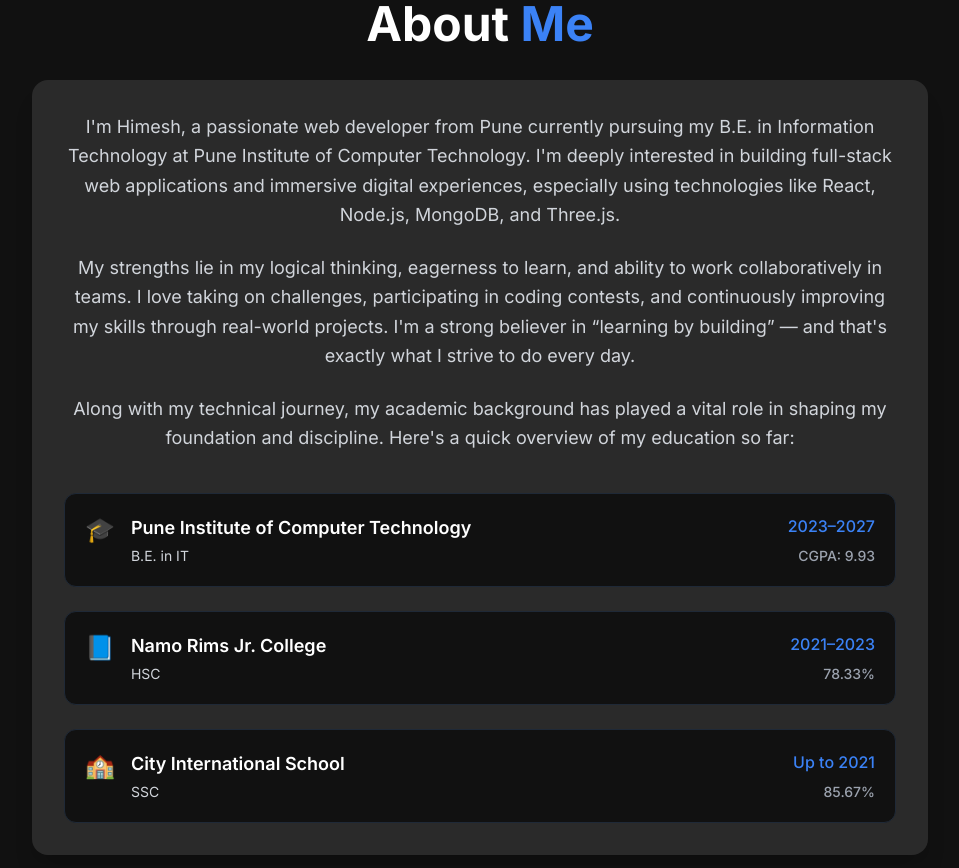
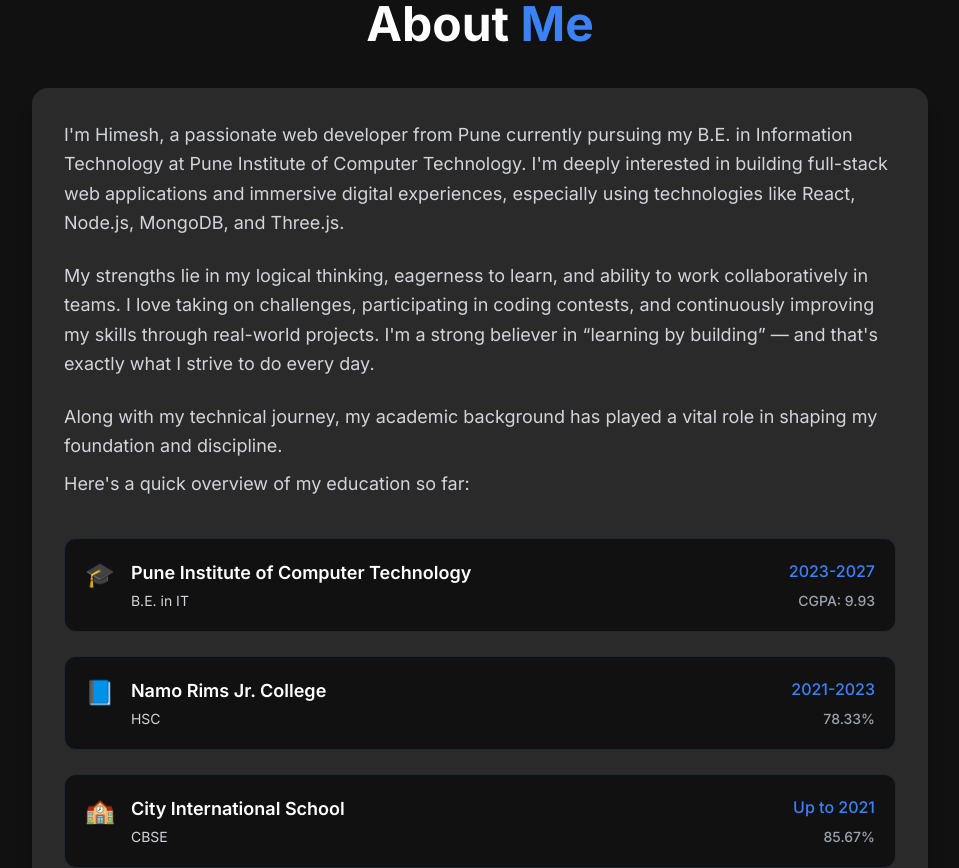
Before and after one commit to HimeshLaddha/portfolio, a React (Vite) app in the folder frontend/: page / in a window 1280 px wide. Shown: the part 880-1748 px from the top of the page, without its empty margins (160-1119 px from the left). Built offline with nearby package versions, Linux system fonts and the light colour scheme.

Commit message:
About section updated

```diff
--- a/frontend/package.json
+++ b/frontend/package.json
@@ -13,7 +13,8 @@
     "framer-motion": "^10.16.16",
     "react": "^18.3.1",
     "react-dom": "^18.3.1",
-    "react-hot-toast": "^2.5.2"
+    "react-hot-toast": "^2.5.2",
+    "react-router-dom": "^7.6.2"
   },
   "devDependencies": {
     "@eslint/js": "^9.9.1",
--- a/frontend/src/components/About.jsx
+++ b/frontend/src/components/About.jsx
@@ -4,14 +4,14 @@
   const education = [
     {
       institution: "Pune Institute of Computer Technology",
-      period: "2023–2027",
+      period: "2023-2027",
       degree: "B.E. in IT",
       grade: "CGPA: 9.93",
       icon: "🎓"
     },
     {
       institution: "Namo Rims Jr. College",
-      period: "2021–2023",
+      period: "2021-2023",
       degree: "HSC",
       grade: "78.33%",
       icon: "📘"
@@ -19,7 +19,7 @@
     {
       institution: "City International School",
       period: "Up to 2021",
-      degree: "SSC",
+      degree: "CBSE",
       grade: "85.67%",
       icon: "🏫"
     }
@@ -41,16 +41,17 @@
       opacity: 1,
       x: 0,
       transition: {
-        duration: 0.6 }
+        duration: 0.6
+      }
     }
   };
 
   return (
     <section id="about" className="py-20 bg-dark">
       <div className="container-custom section-padding">
-        <div className="max-w-4xl mx-auto text-center">
+        <div className="max-w-4xl mx-auto text-left">
           <motion.h2
-            className="text-4xl md:text-5xl font-bold mb-8 text-white"
+            className="text-4xl md:text-5xl font-bold mb-10 text-white text-center"
             initial={{ opacity: 0, y: 50 }}
             whileInView={{ opacity: 1, y: 0 }}
             transition={{ duration: 0.6 }}
@@ -71,7 +72,7 @@
               className="text-lg text-gray-300 leading-relaxed mb-6"
               initial={{ opacity: 0 }}
               whileInView={{ opacity: 1 }}
-              transition={{ duration: 0.6, delay: 0.4 }}
+              transition={{ duration: 0.6 }}
               viewport={{ once: true }}
             >
               I'm Himesh, a passionate web developer from Pune currently pursuing my B.E. in Information Technology at Pune Institute of Computer Technology. I'm deeply interested in building full-stack web applications and immersive digital experiences, especially using technologies like React, Node.js, MongoDB, and Three.js.
@@ -88,15 +89,23 @@
             </motion.p>
 
             <motion.p
-              className="text-lg text-gray-300 leading-relaxed mb-10"
+              className="text-lg text-gray-300 leading-relaxed mb-2"
               initial={{ opacity: 0 }}
               whileInView={{ opacity: 1 }}
               transition={{ duration: 0.6, delay: 0.6 }}
               viewport={{ once: true }}
             >
-              Along with my technical journey, my academic background has played a vital role in shaping my foundation and discipline. Here's a quick overview of my education so far:
+              Along with my technical journey, my academic background has played a vital role in shaping my foundation and discipline.
             </motion.p>
-
+            <motion.p
+              className="text-lg text-gray-300 leading-relaxed mb-10 text-left"
+              initial={{ opacity: 0 }}
+              whileInView={{ opacity: 1 }}
+              transition={{ duration: 0.6, delay: 0.6 }}
+              viewport={{ once: true }}
+            >
+              Here's a quick overview of my education so far:
+            </motion.p>
             <motion.div
               className="space-y-6 text-left"
               variants={containerVariants}
```
Also changed, not shown: 1 other file (tests, documents, lock files or other folders).
